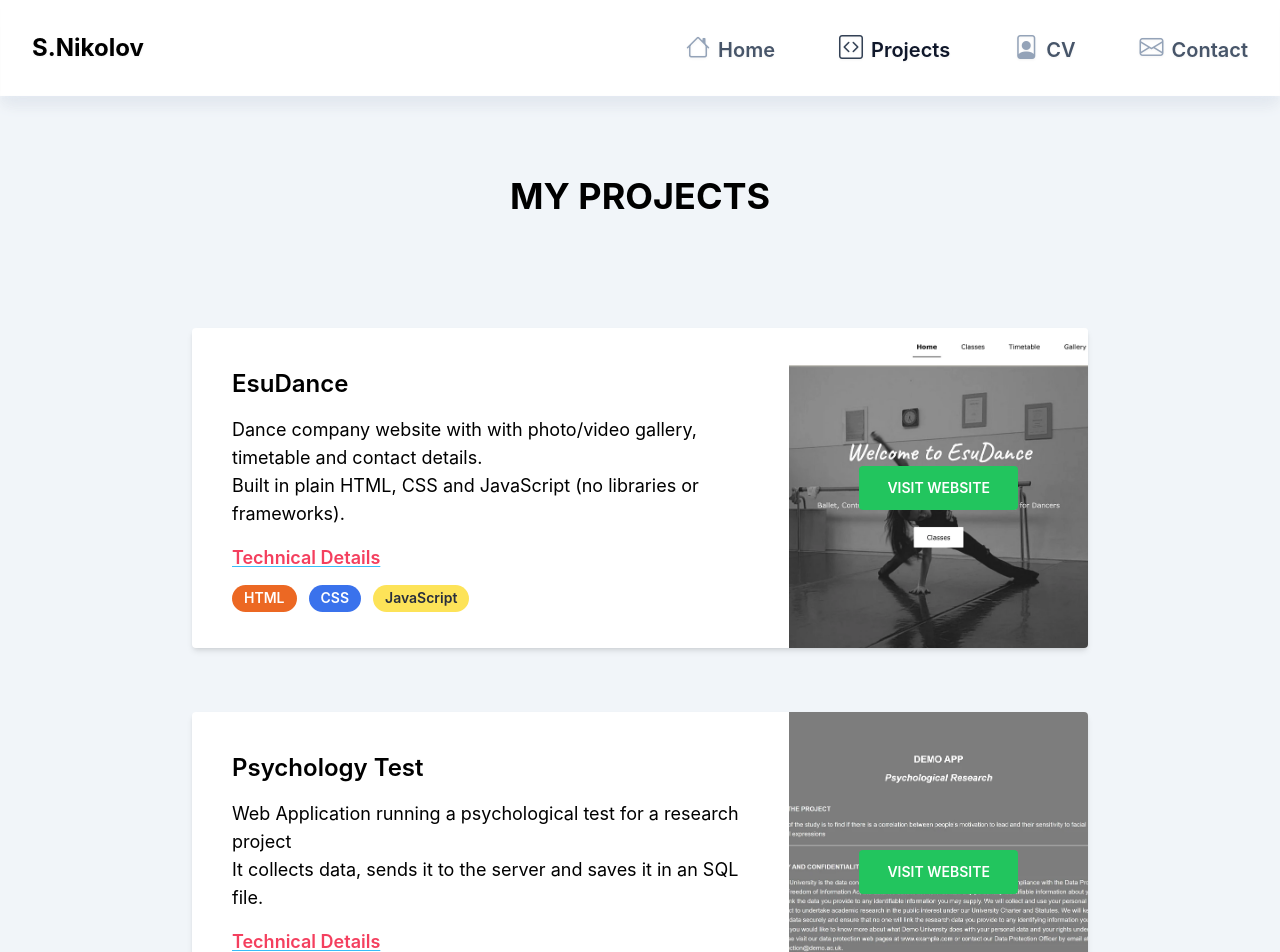
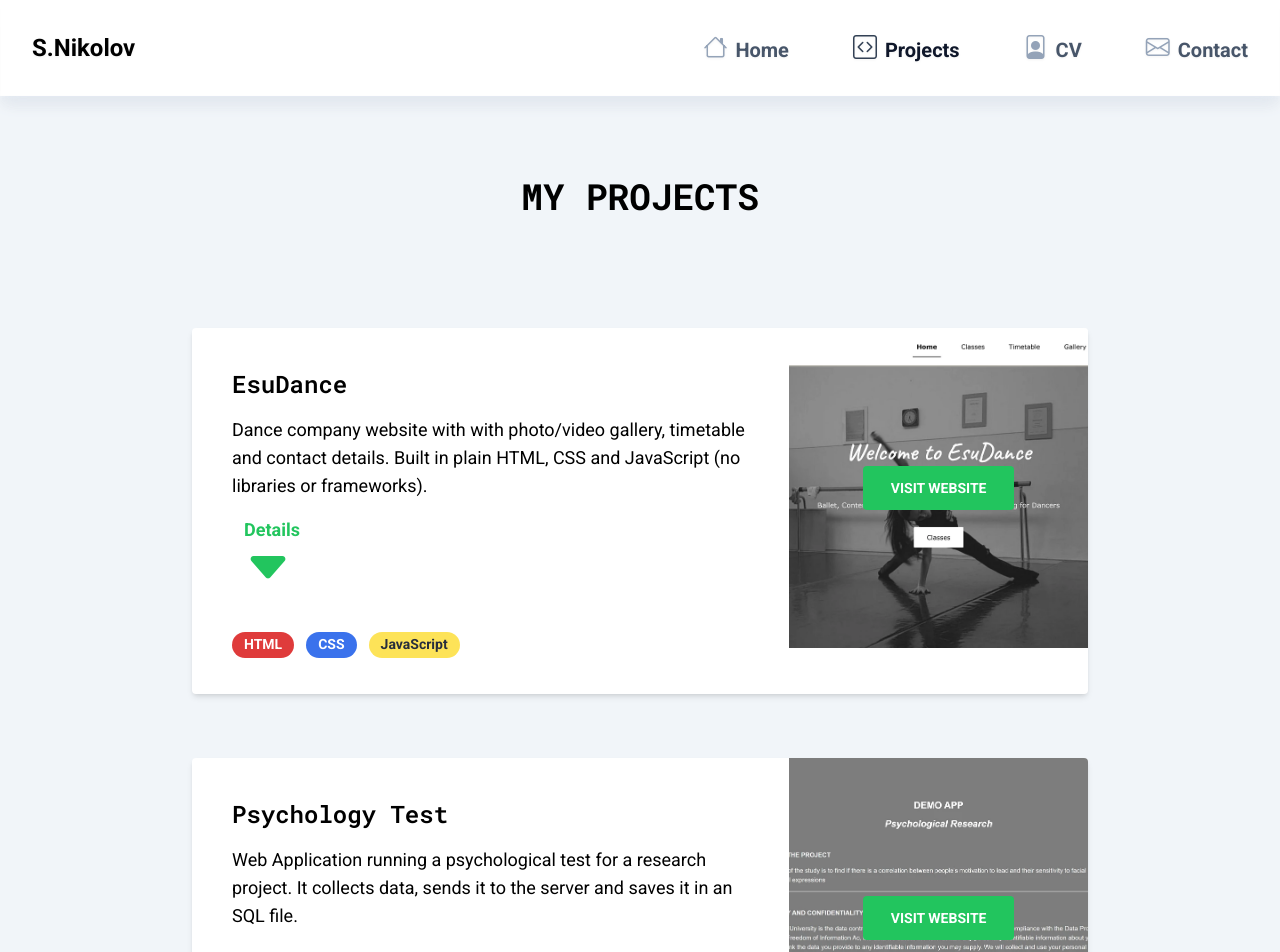
Before and after one commit to stanimir93/portfolio-old-draft, a React (Create React App) app: page /projects in a window 1280 px wide. Shown: the top 952 px of the page. Built offline with nearby package versions, Linux system fonts and the light colour scheme.

Commit message:
Random Changes

```diff
--- a/public/index.html
+++ b/public/index.html
@@ -7,6 +7,21 @@
         <meta name="theme-color" content="#000000" />
         <meta name="description" content="Web site created using create-react-app" />
         <link rel="apple-touch-icon" href="%PUBLIC_URL%/logo192.png" />
+        <link rel="preconnect" href="https://fonts.googleapis.com" />
+        <link rel="preconnect" href="https://fonts.gstatic.com" crossorigin />
+        <link
+            href="https://fonts.googleapis.com/css2?family=Roboto+Mono:wght@400;500;600;700&display=swap"
+            rel="stylesheet"
+        />
+        <link rel="preconnect" href="https://fonts.googleapis.com" />
+        <link rel="preconnect" href="https://fonts.gstatic.com" crossorigin />
+        <link rel="preconnect" href="https://fonts.googleapis.com" />
+        <link rel="preconnect" href="https://fonts.gstatic.com" crossorigin />
+        <link
+            href="https://fonts.googleapis.com/css2?family=Roboto+Mono:ital,wght@0,100;0,200;0,300;0,400;0,500;0,600;0,700;1,100;1,200;1,300;1,400;1,500;1,600;1,700&family=Roboto:ital,wght@0,100;0,300;0,400;0,500;0,700;0,900;1,100;1,300;1,400;1,500;1,700;1,900&display=swap"
+            rel="stylesheet"
+        />
+
         <!--
           manifest.json provides metadata used when your web app is installed on a
           user's mobile device or desktop. See https://developers.google.com/web/fundamentals/web-app-manifest/
--- a/public/projects.json
+++ b/public/projects.json
@@ -4,11 +4,10 @@
         "tools": ["HTML", "CSS", "JavaScript"],
         "url": "esudance.co.uk",
         "description": [
-            "Dance company website with with photo/video gallery, timetable and contact details.",
-            "Built in plain HTML, CSS and JavaScript (no libraries or frameworks)."
+            "Dance company website with with photo/video gallery, timetable and contact details. Built in plain HTML, CSS and JavaScript (no libraries or frameworks)."
         ],
         "technical_details": [
-            "The gallery initially uses low resolution photos and fetches high resolution when in fullscreen.",
+            "The gallery uses low resolution photos in page mode and fetches high resolution photos in fullscreen mode.",
             "The classes page is a single-page application. It populates the content from a JSON file and changes content in response to hash changes."
         ],
         "image": "esudance.webp"
@@ -18,8 +17,7 @@
         "tools": ["React", "Node", "Express", "Sequelize", "SQLite"],
         "url": "psy-research-expressions-demo.herokuapp.com",
         "description": [
-            "Web Application running a psychological test for a research project",
-            "It collects data, sends it to the server and saves it in an SQL file."
+            "Web Application running a psychological test for a research project. It collects data, sends it to the server and saves it in an SQL file."
         ],
         "technical_details": [
             "The Web App is built in React, while the server is NodeJS with Express.",
@@ -33,7 +31,7 @@
         "title": "Zeolite.bg",
         "tools": ["HTML", "Bootstrap", "CSS", "JavaScript"],
         "url": "zeolite.bg",
-        "description": ["Marketing website for a zelite distributer.", "Interactive with a multi-language support."],
+        "description": ["Marketing website for a zelite distributer. Interactive with a multi-language support."],
         "technical_details": [
             "The interactivity and appearance are added using Bootstrap and JavaScript and CSS.",
             "The language preferences are saved in Local Storage.",
@@ -46,9 +44,7 @@
         "tools": ["React", "Tailwind", "Adobe PDF API"],
         "url": "stanimirnikolov.com",
         "description": [
-            "My portfolio website.",
-            "It has my projects, CV and contact details.",
-            "Built in React and Tailwind CSS."
+            "My portfolio website. It has my projects, CV and contact details. Built in React and Tailwind CSS."
         ],
         "technical_details": [
             "The website uses React with React Router.",
--- a/src/components/Badge/Badge.js
+++ b/src/components/Badge/Badge.js
@@ -6,7 +6,7 @@ export default function Badge(props) {
         react: ['#222', '#00d8ff'],
         node: ['#90c53f', '#46483d'],
         express: ['#F8FAFC', '#1C1917'],
-        html: ['#EA580C', '#fff'],
+        html: ['#DC2626', '#fff'],
         css: ['#2563EB', '#fff'],
         sql: [null, null],
         sequelize: ['#F8FAFC', '#0284C7'],
--- a/src/components/PageHeading/PageHeading.js
+++ b/src/components/PageHeading/PageHeading.js
@@ -1,5 +1,5 @@
 import './pageheading.css';
 
 export default function PageHeading(props) {
-    return <h2 className='text-4xl font-bold py-20'>{props.title}</h2>;
+    return <h2 className='text-4xl font-bold py-20 '>{props.title}</h2>;
 }
--- a/src/components/Project/Project.js
+++ b/src/components/Project/Project.js
@@ -20,27 +20,30 @@ export default function Project(props) {
                     <a href={`#${title}`}>{title}</a>
                 </h4>
                 <div key={`a${Date.now()}`}>
-                    {description.map(p => (
-                        <p key={p.slice(0, 12)}>{p}</p>
+                    {description.map(item => (
+                        <p key={item.slice(0, 12)}>{item}</p>
                     ))}
                 </div>
 
-                <details className='mt-4'>
-                    <summary className=''>
-                        <span className='font-semibold cursor-pointer underline underline-offset-2 text-rose-500 decoration-sky-400'>
-                            Technical Details
+                <details className='mt-4 '>
+                    <summary className='w-min'>
+                        <span className='font-semibold bg-blend-normal cursor-pointer ml-3 text-green-500 '>
+                            <span className=''>Details</span>
+                            <i class='bi bi-caret-down-fill ml-3 text-5xl'></i>
                         </span>
                     </summary>
                     {/* Dropdown */}
-                    <div key={`b${Date.now()}`}>
-                        {technicalDetails.map(p => (
-                            <p key={p.slice(0, 12)}>{p}</p>
+                    <ul className='  border-2 p-5 pl-10 rounded border-green-500' key={`b${Date.now()}`}>
+                        {technicalDetails.map(item => (
+                            <li className='list-disc my-4' key={item.slice(0, 12)}>
+                                {item}
+                            </li>
                         ))}
-                    </div>
+                    </ul>
                 </details>
 
                 {/* Badges */}
-                <div className='text-sm mt-4 font-semibold' key={`c${Date.now()}`}>
+                <div className='text-sm mt-10 font-semibold' key={`c${Date.now()}`}>
                     {tools.map(tool => (
                         // <span className='mr-2 p-1 text-base' key={tool.slice(0, 12)}>
                         //     {tool}
@@ -51,7 +54,7 @@ export default function Project(props) {
             </div>
             {/* Image */}
             <div
-                className=' min-h-80 bg-center bg-no-repeat bg-cover relative col-span-4'
+                className=' h-80 bg-center bg-no-repeat bg-cover relative col-span-4'
                 style={{ backgroundImage: `url("images/${image}")` }}
             >
                 <div className='absolute top-0 bottom-0 left-0 right-0 flex justify-center items-center'>
--- a/src/components/Project/project.css
+++ b/src/components/Project/project.css
@@ -3,3 +3,28 @@ details summary::marker {
     display: none;
     content: '';
 }
+
+summary:focus {
+    outline: none;
+}
+
+summary {
+    z-index: 1;
+}
+
+details[open] summary ~ * {
+    animation: sweep 0.3s ease;
+    margin-top: -28px;
+    z-index: 0;
+}
+
+@keyframes sweep {
+    0% {
+        opacity: 0;
+        margin-top: -50px;
+    }
+    100% {
+        opacity: 1;
+        margin-top: -28px;
+    }
+}
--- a/src/components/pages/Home/Home.js
+++ b/src/components/pages/Home/Home.js
@@ -4,16 +4,19 @@ export default function Home() {
     return (
         <main>
             <section className='w-full max-w-screen-lg '>
+                <div className='bg-white rounded py-28 px-16 mt-24 shadow-md shadow-slate-300 '>
+                    {/* <div className='border-4 border-orange-500'> */}
+                    <img
+                        className=' rounded  float-left md:float-right  h-56'
+                        src='./images/profile.webp'
+                        alt='profile_photo'
+                    ></img>
+                    {/* </div> */}
 
-                <div className='bg-white rounded py-28 px-16 mt-24 shadow-md shadow-slate-300 '>
-
-
-                      <img className=' rounded  float-left md:float-right h-56 rounded' src='./images/profile.webp' alt='profile_photo'></img>
-
-                <h1 className='text-5xl font-bold mb-12'>STANIMIR NIKOLOV</h1>
-                <h3 className='text-3xl font-semibold mb-4'>Web Developer</h3>
-                <h6 className='text-lg'>JavaScript, CSS, HTML, React, Node, Express, SQL</h6>
-                <div className='clear-both'></div>
+                    <h1 className='text-5xl rounded font-bold mb-12 '>STANIMIR NIKOLOV</h1>
+                    <h3 className='text-3xl font-semibold mb-4 '>Web Developer</h3>
+                    <h6 className=' '>JavaScript, CSS, HTML, React, Node, Express, SQL</h6>
+                    <div className='clear-both'></div>
                 </div>
             </section>
             <section className='clear-both '>
@@ -21,18 +24,18 @@ export default function Home() {
                     <h3 className='text-3xl font-semibold'>
                         <a href='#about-me'>About Me</a>
                     </h3>
-                    <p className='my-4 text-lg'>
+                    <p className='my-4 '>
                         My background is in Sport and Exercise Science. In my early twenties, I was involved in coaching
                         jobs and research projects of various kinds. I worked for sport centres and assisted in
                         university laboratories. Then, after graduation, I had some other jobs, such as hospitality,
                         administration and management.
                     </p>
-                    <p className='my-4 text-lg'>
+                    <p className='my-4 '>
                         However, I have always had interest in technology, and in my mid-twenties I thought that a job
                         in this field would be fun, well-paid and worth focusing on. Therefore, I decided to pursue a
                         new career.
                     </p>
-                    <p className='my-4 text-lg'>
+                    <p className='my-4 '>
                         I started using my free time for reading articles and watching courses on programming. I got
                         mostly interested in web and app development. As a result, I decided to focus primarily on
                         JavaScript and its accompanying technologies. Over time I learnt to code websites using plain
--- a/src/index.css
+++ b/src/index.css
@@ -12,10 +12,19 @@ html {
 
 body {
     margin: 0;
-    font-family: -apple-system, BlinkMacSystemFont, 'Segoe UI', 'Roboto', 'Oxygen', 'Ubuntu', 'Cantarell', 'Fira Sans',
-        'Droid Sans', 'Helvetica Neue', sans-serif;
+    font-family: 'Roboto', -apple-system, 'BlinkMacSystemFont', 'Segoe UI', 'Roboto', 'Oxygen', 'Ubuntu', 'Cantarell',
+        'Fira Sans', 'Droid Sans', 'Helvetica Neue', sans-serif;
     -webkit-font-smoothing: antialiased;
     -moz-osx-font-smoothing: grayscale;
+}
+
+h1,
+h2,
+h3,
+h4,
+h5,
+h6 {
+    font-family: 'Roboto Mono', monospace;
 }
 
 main {
```
